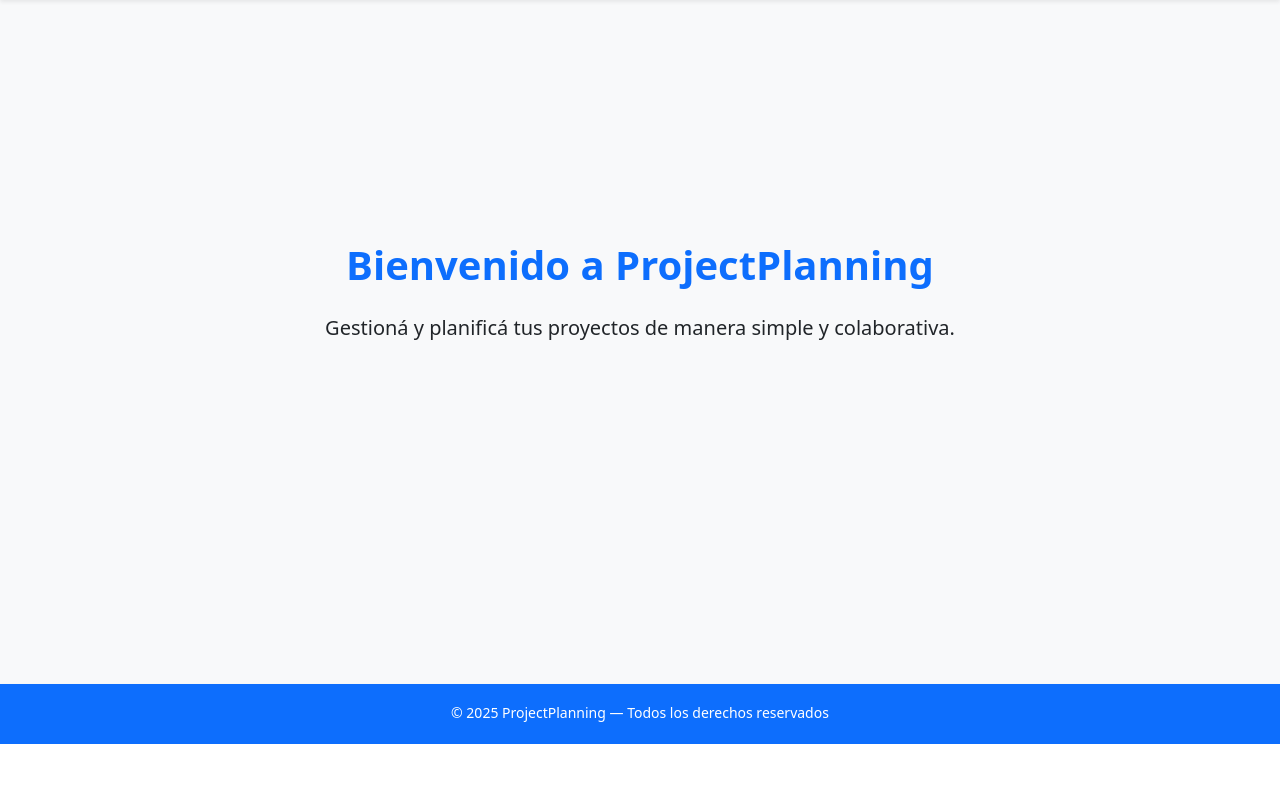
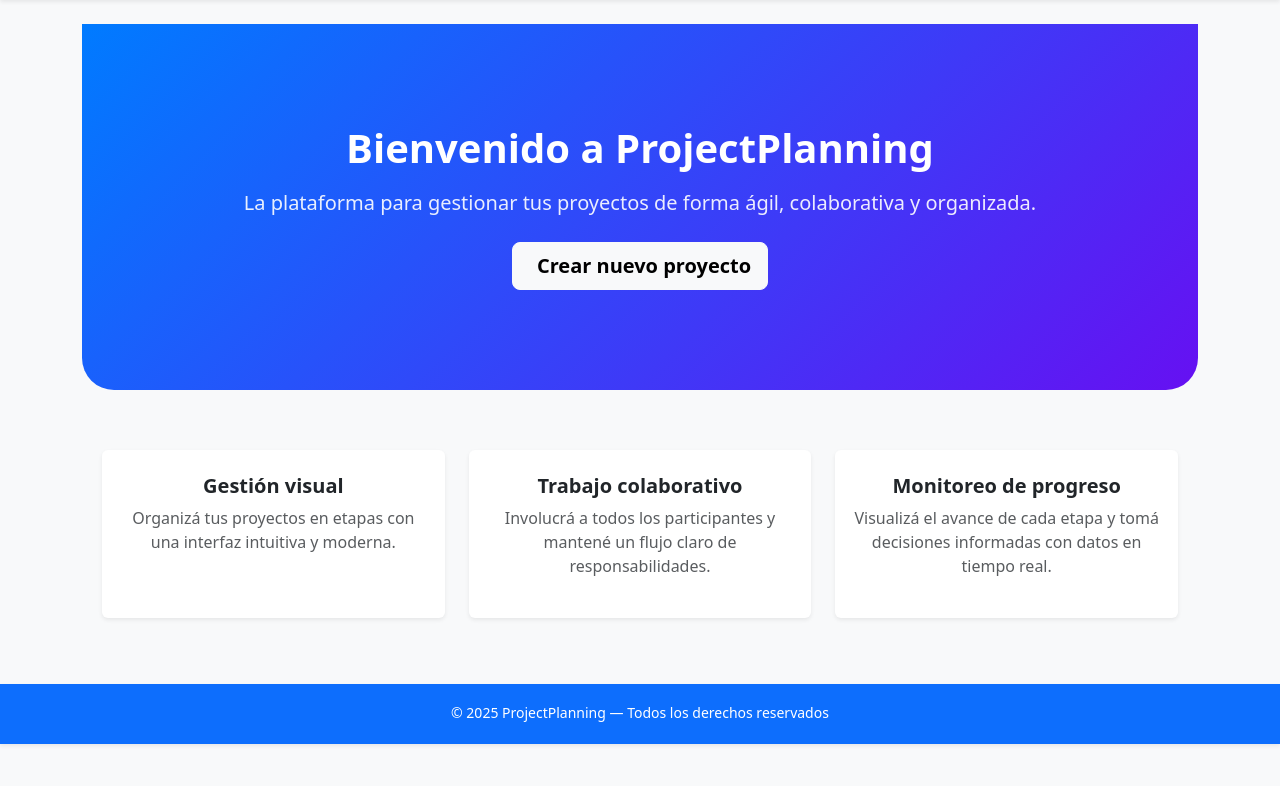
Before and after one commit to LavOwl/Distributed-Systems-Project, a Flask app: page / in a window 1280 px wide. Shown: the part 56-842 px from the top of the page. Before the commit the page ends 800 px from the top, so only its background shows below. Run offline with Flask 3, Linux system fonts and the light colour scheme.

Commit message:
Agrego algunos templates.

```diff
--- a/src/web/controllers/bonita_controller.py
+++ b/src/web/controllers/bonita_controller.py
@@ -70,7 +70,7 @@
     (1) Recibe:
         1. Nada.
     (2) Devuelve:
-        2. Renderiza template /auth/login.html.
+        2. Renderiza template home.html.
     """
     session.clear()
-    return redirect(url_for("bonita.login_form"))
+    return render_template("home.html")
--- a/src/web/controllers/project_controller.py
+++ b/src/web/controllers/project_controller.py
@@ -59,7 +59,7 @@
         bonita.completar_tarea(case_id)
         return jsonify({"message": "Proyecto creado correctamente."}), 201
     except ValidationError as e:
-        return jsonify({"errors": e.errors()}), 400
+        return jsonify({"errors": [err["msg"] for err in e.errors()]}), 400
 
 
 @project_bp.get("/v1/list_observations_by_user")
--- a/src/web/templates/home.html
+++ b/src/web/templates/home.html
@@ -1,12 +1,104 @@
-{% extends "base.html" %} {% block title %}Inicio - ProjectPlanning{% endblock
+{% extends "base.html" %} {% block title %}Inicio — ProjectPlanning{% endblock
 %} {% block content %}
-<div
-  class="d-flex flex-column align-items-center justify-content-center"
-  style="min-height: 70vh"
->
-  <h1 class="fw-bold mb-4 text-primary">Bienvenido a ProjectPlanning</h1>
-  <p class="lead text-center mb-4">
-    Gestioná y planificá tus proyectos de manera simple y colaborativa.
-  </p>
-</div>
+
+<style>
+  .hero-section {
+    background: linear-gradient(135deg, #007bff 0%, #6610f2 100%);
+    color: white;
+    text-align: center;
+    padding: 100px 20px;
+    border-radius: 0 0 2rem 2rem;
+  }
+
+  .hero-title {
+    font-size: 2.5rem;
+    font-weight: 700;
+  }
+
+  .hero-subtitle {
+    font-size: 1.25rem;
+    opacity: 0.9;
+  }
+
+  .features-section {
+    padding: 60px 20px;
+  }
+
+  .feature-card {
+    transition: transform 0.2s ease, box-shadow 0.2s ease;
+  }
+
+  .feature-card:hover {
+    transform: translateY(-5px);
+    box-shadow: 0 8px 16px rgba(0, 0, 0, 0.1);
+  }
+
+  .btn-gradient {
+    background: linear-gradient(90deg, #007bff, #6610f2);
+    border: none;
+  }
+
+  .btn-gradient:hover {
+    opacity: 0.9;
+  }
+</style>
+
+<!-- Hero principal -->
+<section class="hero-section">
+  <div class="container">
+    <h1 class="hero-title mb-3">Bienvenido a ProjectPlanning</h1>
+    <p class="hero-subtitle mb-4">
+      La plataforma para gestionar tus proyectos de forma ágil, colaborativa y
+      organizada.
+    </p>
+    <a href="/project/new" class="btn btn-lg btn-light fw-semibold">
+      <i class="bi bi-plus-circle me-2"></i>Crear nuevo proyecto
+    </a>
+  </div>
+</section>
+
+<!-- Sección de características -->
+<section class="features-section container text-center">
+  <div class="row justify-content-center">
+    <div class="col-md-4 mb-4">
+      <div class="card feature-card border-0 shadow-sm h-100">
+        <div class="card-body py-4">
+          <i class="bi bi-kanban display-5 text-primary mb-3"></i>
+          <h5 class="fw-semibold mb-2">Gestión visual</h5>
+          <p class="text-muted">
+            Organizá tus proyectos en etapas con una interfaz intuitiva y
+            moderna.
+          </p>
+        </div>
+      </div>
+    </div>
+
+    <div class="col-md-4 mb-4">
+      <div class="card feature-card border-0 shadow-sm h-100">
+        <div class="card-body py-4">
+          <i class="bi bi-people-fill display-5 text-primary mb-3"></i>
+          <h5 class="fw-semibold mb-2">Trabajo colaborativo</h5>
+          <p class="text-muted">
+            Involucrá a todos los participantes y mantené un flujo claro de
+            responsabilidades.
+          </p>
+        </div>
+      </div>
+    </div>
+
+    <div class="col-md-4 mb-4">
+      <div class="card feature-card border-0 shadow-sm h-100">
+        <div class="card-body py-4">
+          <i class="bi bi-graph-up-arrow display-5 text-primary mb-3"></i>
+          <h5 class="fw-semibold mb-2">Monitoreo de progreso</h5>
+          <p class="text-muted">
+            Visualizá el avance de cada etapa y tomá decisiones informadas con
+            datos en tiempo real.
+          </p>
+        </div>
+      </div>
+    </div>
+  </div>
+</section>
+
 {% endblock %}
```
Also changed, not shown: src/core/validators/project.py (+19 -9 lines), src/web/templates/project/create_project.html (+24 -11 lines).
